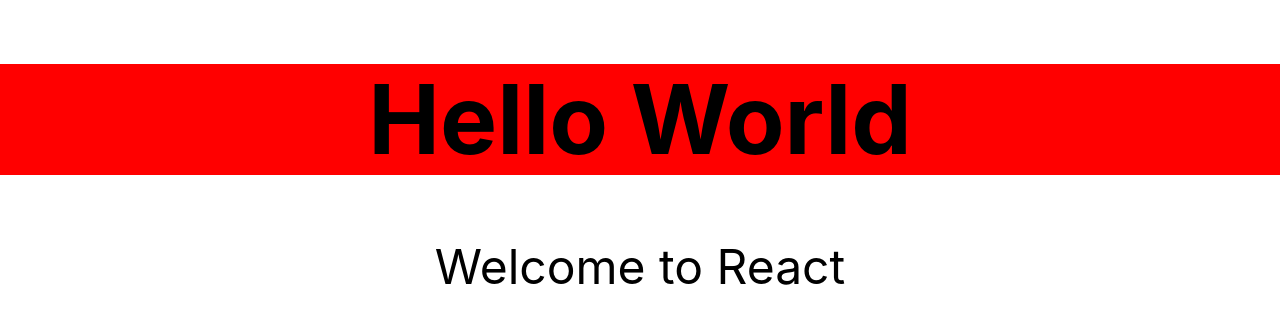
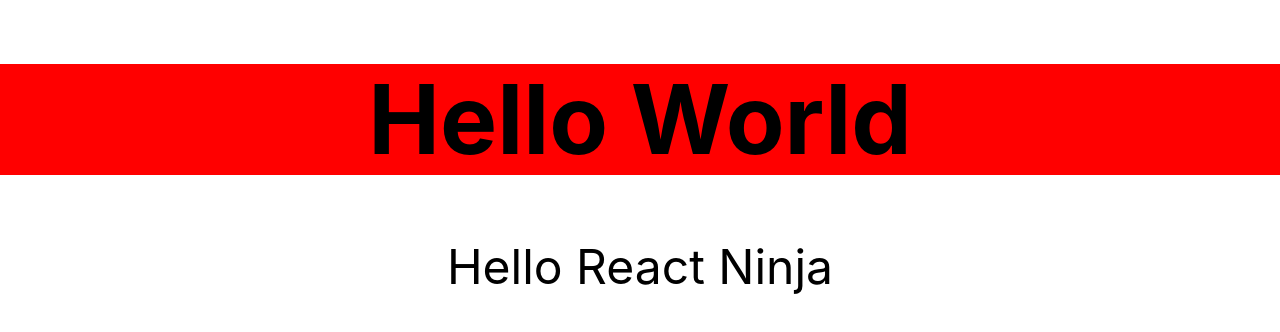
Before and after one commit to NyxN1N9/robofriends, a React (Create React App) app: page / in a window 1280 px wide. Shown: the top 332 px of the page. Built offline with nearby package versions, Linux system fonts and the light colour scheme.

Commit message:
props greeting

```diff
--- a/src/Hello.js
+++ b/src/Hello.js
@@ -1,14 +1,13 @@
 import React, { Component } from 'react';
 import './Hello.css';
 
-class Hello extends Component {
-    render(){
-        return (
+const Hello = (props) => {
+    return (
         <div className='f1 tc'>
             <h1>Hello World</h1>
-            <p>Welcome to React</p>
+            <p>{props.greeting}</p>
         </div>
-        );
-    }
+    );
 }
+
 export default Hello;
--- a/src/index.js
+++ b/src/index.js
@@ -15,9 +15,9 @@ root.render(
 );
 */
 
- ReactDOM.createRoot(document.getElementById('root')).render(
-    <Hello />
-  );
+ReactDOM.createRoot(document.getElementById('root')).render(
+  <Hello greeting={'Hello ' + 'React Ninja'}/>
+);
 
 reportWebVitals();
 // If you want to start measuring performance in your app, pass a function
```
